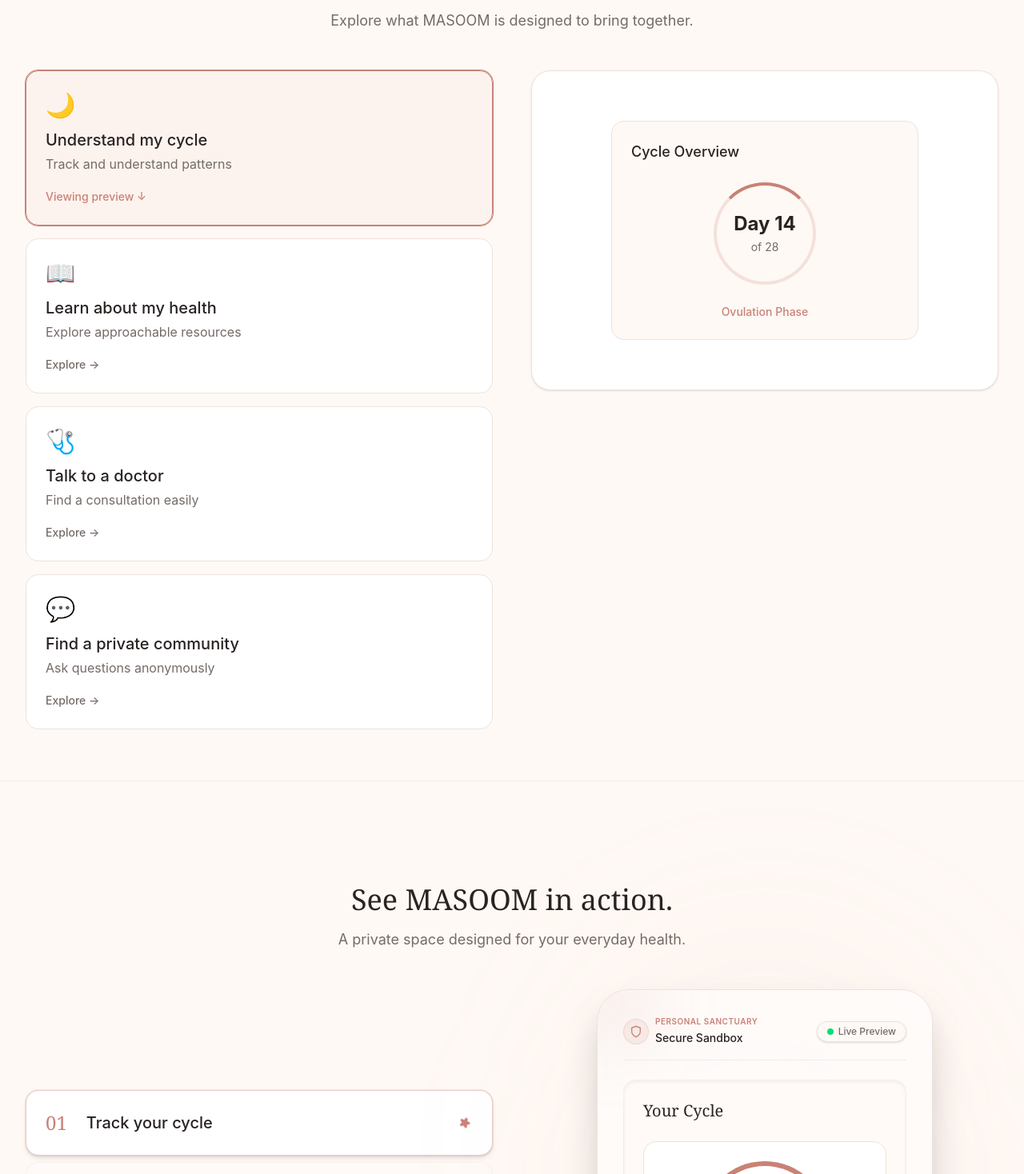
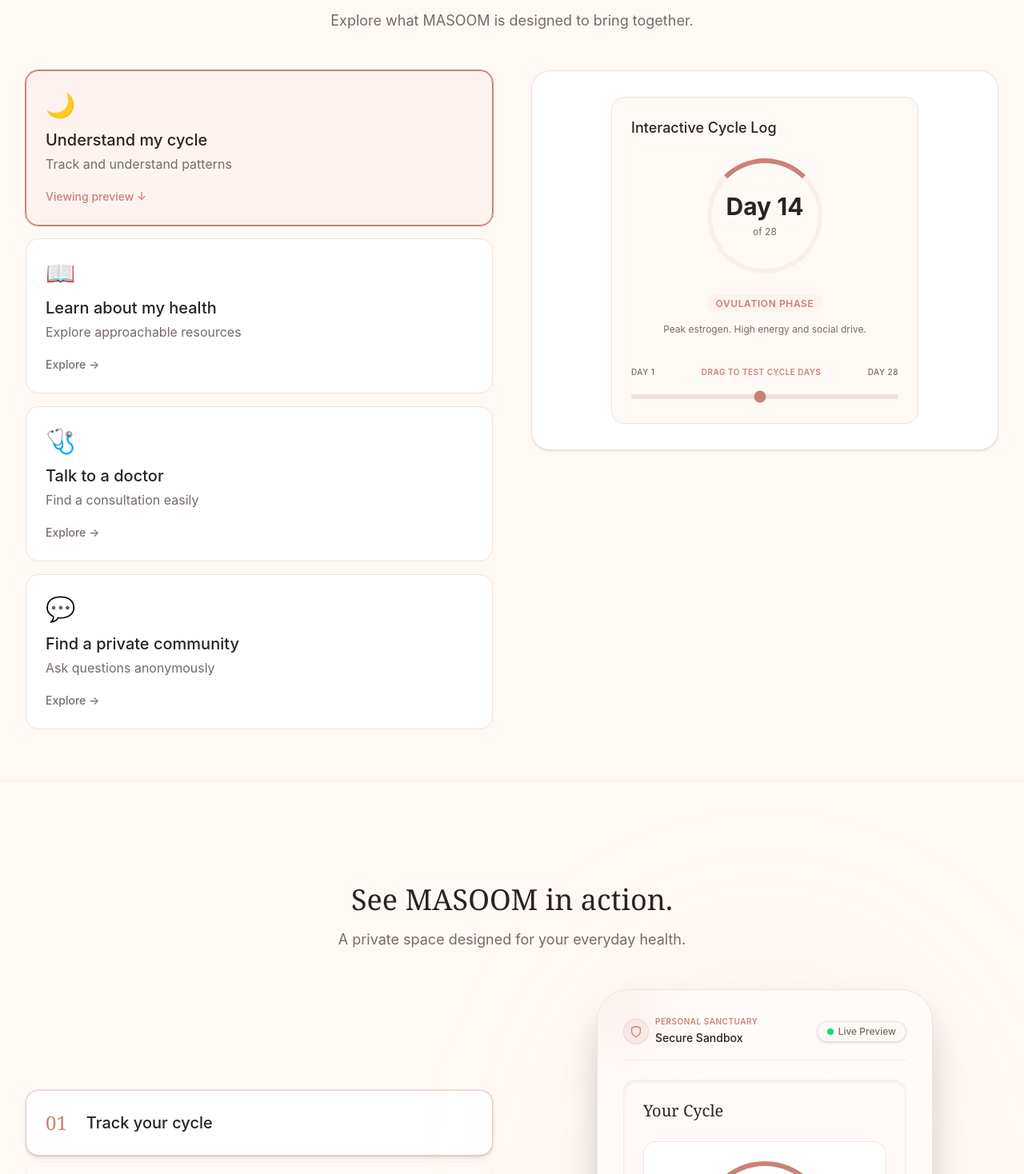
Before and after one commit to ManshiSandilya/Masoom_PreLaunch, a React (Vite) app: page / in a window 1280 px wide. Shown: the part 1062-2530 px from the top of the page at 80% size. Built offline with nearby package versions, Linux system fonts and the light colour scheme.

Commit message:
Refine interface: add interactive cycle slider, pulsing voice waves, correct step button flower spin, and resolve header overlap spacing

```diff
--- a/src/components/FeatureShowcase.jsx
+++ b/src/components/FeatureShowcase.jsx
@@ -44,36 +44,12 @@
                   layout: { duration: 0.4, ease: "easeInOut" },
                   opacity: { duration: 0.5 }
                 }}
-                className={`bg-card rounded-3xl p-6 sm:p-8 border flex flex-col overflow-hidden relative group transition-[border-color,box-shadow] duration-300 ease-out ${
+                className={`bg-card rounded-3xl p-6 sm:p-8 border flex flex-col overflow-hidden transition-[border-color,box-shadow] duration-300 ease-out ${
                   isExpanded
                     ? 'md:col-span-2 ring-1 ring-accent/20 border-border cursor-pointer shadow-sm'
                     : 'border-border hover:border-accent/40 hover:shadow-md cursor-pointer shadow-sm'
                 }`}
               >
-                {/* Spinning Flower in Top-Right Corner */}
-                <div className="absolute top-6 right-6 text-accent/15 pointer-events-none z-20">
-                  <svg
-                    width="24"
-                    height="24"
-                    viewBox="0 0 24 24"
-                    fill="currentColor"
-                    xmlns="http://www.w3.org/2000/svg"
-                    className={`w-6 h-6 transition-all duration-700 ease-out ${
-                      isExpanded
-                        ? 'text-accent/50 animate-[spin_8s_linear_infinite]'
-                        : 'group-hover:rotate-90 group-hover:scale-110 group-hover:text-accent/30'
-                    }`}
-                  >
-                    {[0, 72, 144, 216, 288].map((angle) => (
-                      <path
-                        key={angle}
-                        d="M12 4C10.5 4 9 7 9.8 9.5C10.2 11 11.2 12 12 12C12.8 12 13.8 11 14.2 9.5C15 7 13.5 4 12 4Z"
-                        transform={`rotate(${angle} 12 12)`}
-                      />
-                    ))}
-                    <circle cx="12" cy="12" r="2" fill="currentColor" className="opacity-80" />
-                  </svg>
-                </div>
                 <div className={`flex flex-col h-full ${isExpanded ? 'md:flex-row md:gap-12' : ''}`}>
 
                   {/* Left Side (or Top on mobile/closed) */}
--- a/src/components/InteractiveExplorer.jsx
+++ b/src/components/InteractiveExplorer.jsx
@@ -90,7 +90,7 @@
                 <button
                   key={step.id}
                   onClick={() => setSelectedExplorer(step.id)}
-                  className={`text-left p-6 rounded-2xl border transition-all duration-300 flex items-center gap-6 w-full group ${
+                  className={`text-left p-6 rounded-2xl border transition-all duration-300 flex items-center gap-6 w-full ${
                     selectedExplorer === step.id
                       ? 'bg-card border-accent/40 shadow-md ring-1 ring-accent/15'
                       : 'bg-card/25 border-border/40 hover:bg-card/50 hover:border-border/80'
@@ -102,28 +102,6 @@
                   <span className={`text-xl font-medium transition-colors duration-300 ${selectedExplorer === step.id ? 'text-foreground' : 'text-muted'}`}>
                     {step.title}
                   </span>
-                  {/* Decorative flower indicator on the right */}
-                  <svg
-                    width="20"
-                    height="20"
-                    viewBox="0 0 24 24"
-                    fill="currentColor"
-                    xmlns="http://www.w3.org/2000/svg"
-                    className={`ml-auto w-5 h-5 transition-all duration-700 ease-out ${
-                      selectedExplorer === step.id
-                        ? 'text-accent animate-[spin_8s_linear_infinite] opacity-100'
-                        : 'text-muted/20 opacity-0 group-hover:opacity-100 group-hover:rotate-90 group-hover:text-accent/40'
-                    }`}
-                  >
-                    {[0, 72, 144, 216, 288].map((angle) => (
-                      <path
-                        key={angle}
-                        d="M12 4C10.5 4 9 7 9.8 9.5C10.2 11 11.2 12 12 12C12.8 12 13.8 11 14.2 9.5C15 7 13.5 4 12 4Z"
-                        transform={`rotate(${angle} 12 12)`}
-                      />
-                    ))}
-                    <circle cx="12" cy="12" r="2" fill="currentColor" />
-                  </svg>
                 </button>
               ))}
             </div>
--- a/src/components/previews/CycleOverview.jsx
+++ b/src/components/previews/CycleOverview.jsx
@@ -1,16 +1,83 @@
-const CycleOverview = () => (
-  <div className="w-full max-w-sm animate-in fade-in duration-300">
-    <div className="bg-background border border-border rounded-2xl p-6">
-      <h4 className="text-lg font-medium text-foreground mb-6">Cycle Overview</h4>
-      <div className="flex items-center justify-center w-32 h-32 rounded-full border-4 border-accent/20 border-t-accent mx-auto mb-6">
-        <div className="text-center">
-          <span className="block text-2xl font-bold text-foreground">Day 14</span>
-          <span className="text-sm text-muted">of 28</span>
+import { useState } from 'react';
+
+const CycleOverview = () => {
+  const [day, setDay] = useState(14);
+
+  // Calculate phase details based on cycle day
+  const getPhaseDetails = (currentDay) => {
+    if (currentDay >= 1 && currentDay <= 5) {
+      return {
+        name: "Menstrual Phase",
+        tip: "Focus on rest, hydration, and iron-rich foods.",
+        color: "border-rose-500 text-rose-500 bg-rose-500/5",
+        progressColor: "border-t-rose-500"
+      };
+    } else if (currentDay >= 6 && currentDay <= 11) {
+      return {
+        name: "Follicular Phase",
+        tip: "Energy is rising. Great time for high-intensity tasks.",
+        color: "border-teal-500 text-teal-500 bg-teal-500/5",
+        progressColor: "border-t-teal-500"
+      };
+    } else if (currentDay >= 12 && currentDay <= 16) {
+      return {
+        name: "Ovulation Phase",
+        tip: "Peak estrogen. High energy and social drive.",
+        color: "border-accent text-accent bg-accent/5",
+        progressColor: "border-t-accent"
+      };
+    } else {
+      return {
+        name: "Luteal Phase",
+        tip: "Hormones winding down. Prioritize gentle exercise and sleep.",
+        color: "border-amber-500 text-amber-500 bg-amber-500/5",
+        progressColor: "border-t-amber-500"
+      };
+    }
+  };
+
+  const phase = getPhaseDetails(day);
+
+  return (
+    <div className="w-full max-w-sm animate-in fade-in duration-300">
+      <div className="bg-background border border-border rounded-2xl p-6 text-left">
+        <h4 className="text-lg font-medium text-foreground mb-6">Interactive Cycle Log</h4>
+
+        {/* Dynamic circular dial */}
+        <div className={`flex items-center justify-center w-36 h-36 rounded-full border-[6px] border-border/40 ${phase.progressColor} mx-auto mb-6 transition-all duration-300 relative`}>
+          <div className="text-center">
+            <span className="block text-3xl font-bold text-foreground">Day {day}</span>
+            <span className="text-xs text-muted">of 28</span>
+          </div>
+        </div>
+
+        {/* Phase Badge */}
+        <div className="text-center mb-6">
+          <span className={`px-3 py-1 rounded-full text-xs font-semibold uppercase tracking-wider transition-all duration-300 ${phase.color}`}>
+            {phase.name}
+          </span>
+          <p className="text-xs text-muted mt-3 leading-relaxed min-h-[32px]">{phase.tip}</p>
+        </div>
+
+        {/* Slider Input */}
+        <div className="space-y-2">
+          <div className="flex justify-between text-[10px] text-muted font-medium uppercase tracking-wider">
+            <span>Day 1</span>
+            <span className="text-accent font-semibold">Drag to test cycle days</span>
+            <span>Day 28</span>
+          </div>
+          <input
+            type="range"
+            min="1"
+            max="28"
+            value={day}
+            onChange={(e) => setDay(parseInt(e.target.value))}
+            className="w-full h-1.5 bg-border rounded-lg appearance-none cursor-pointer accent-accent transition-colors focus:outline-none"
+          />
         </div>
       </div>
-      <div className="text-center text-sm font-medium text-accent">Ovulation Phase</div>
     </div>
-  </div>
-);
+  );
+};
 
 export default CycleOverview;
```
Also changed, not shown: src/components/Hero.jsx (+70 -3 lines), src/components/previews/AIPreview.jsx (+42 -20 lines).
